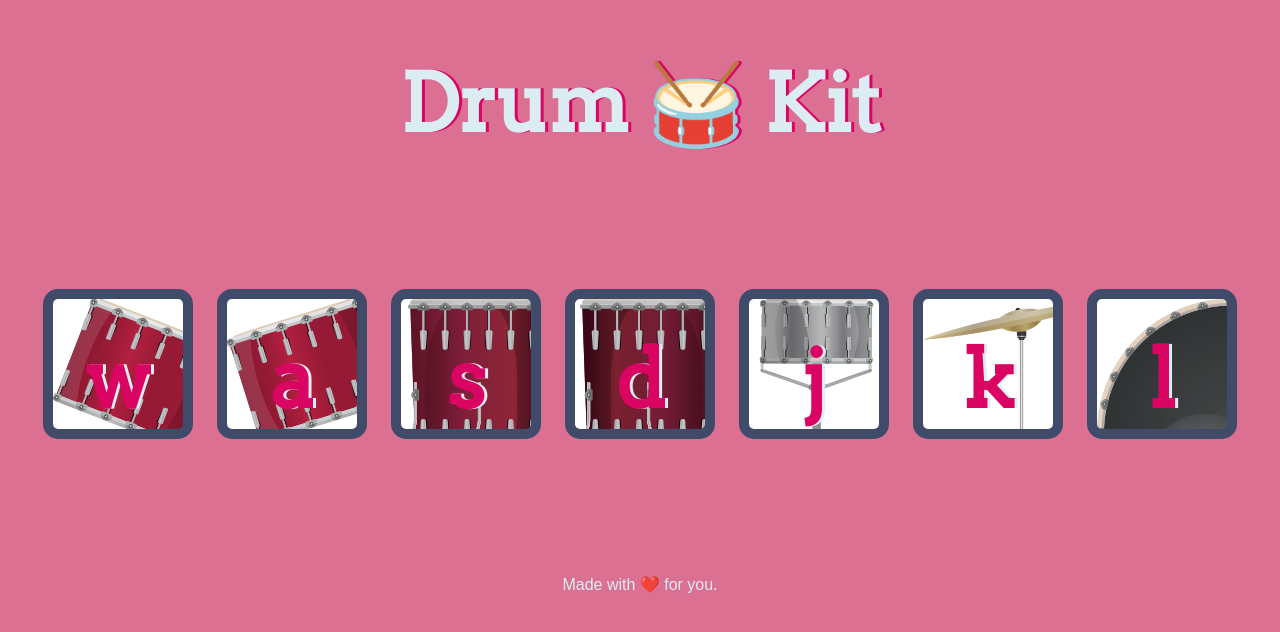
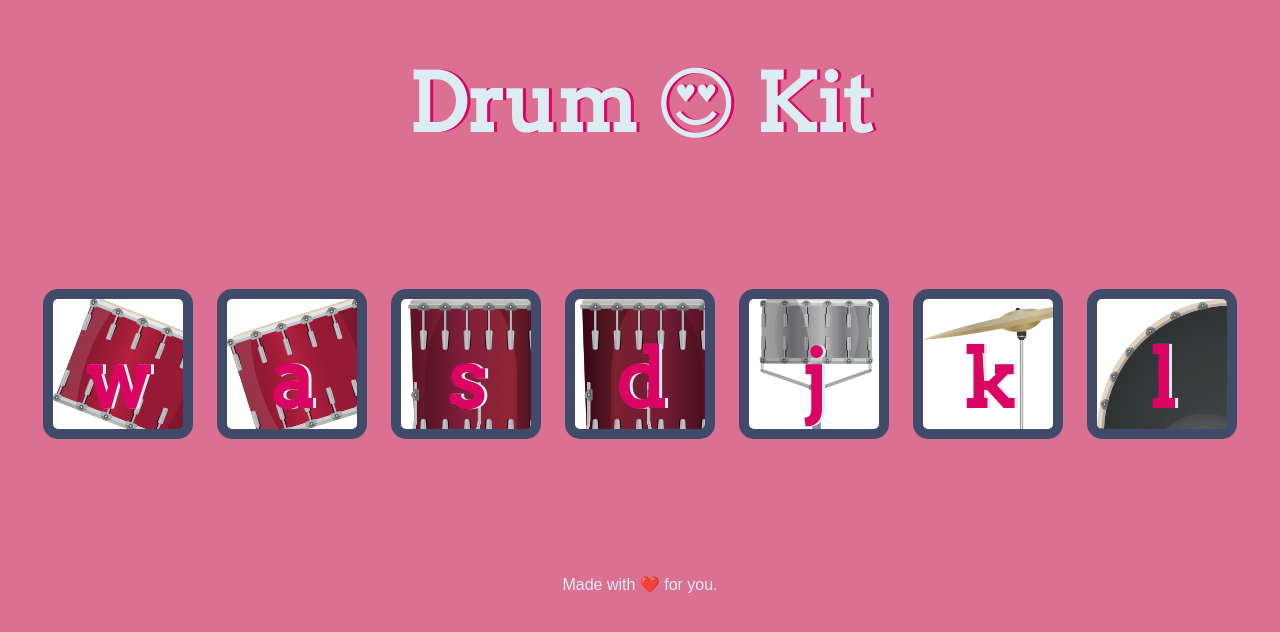
Before and after one commit to rimpal1801/drum-kit, a plain HTML site: page index.html in a window 1280 px wide. Drawn offline with Linux system fonts and the light colour scheme.

Commit message:
Update index.html

```diff
--- a/index.html
+++ b/index.html
@@ -10,7 +10,7 @@
 
 <body>
 
-  <h1 id="title">Drum 🥁 Kit</h1>
+  <h1 id="title">Drum 😍 Kit</h1>
   <div class="set">
     <button class="w drum">w</button>
     <button class="a drum">a</button>
```
